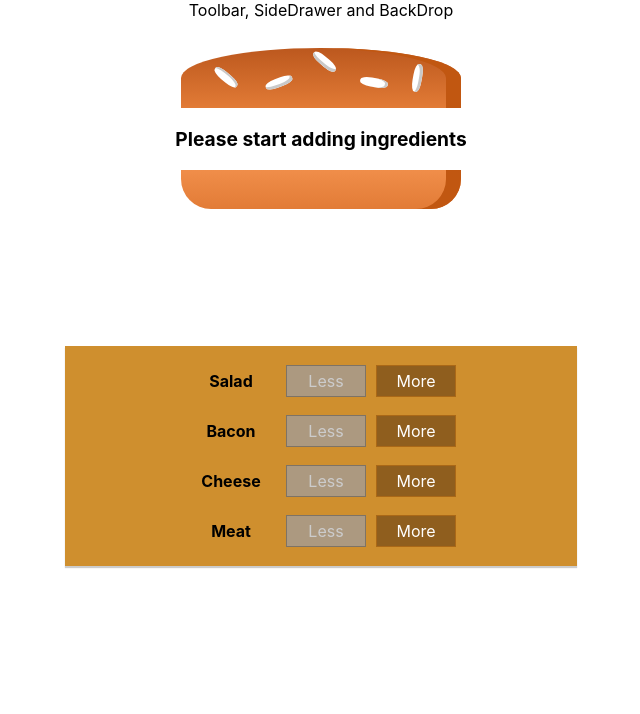
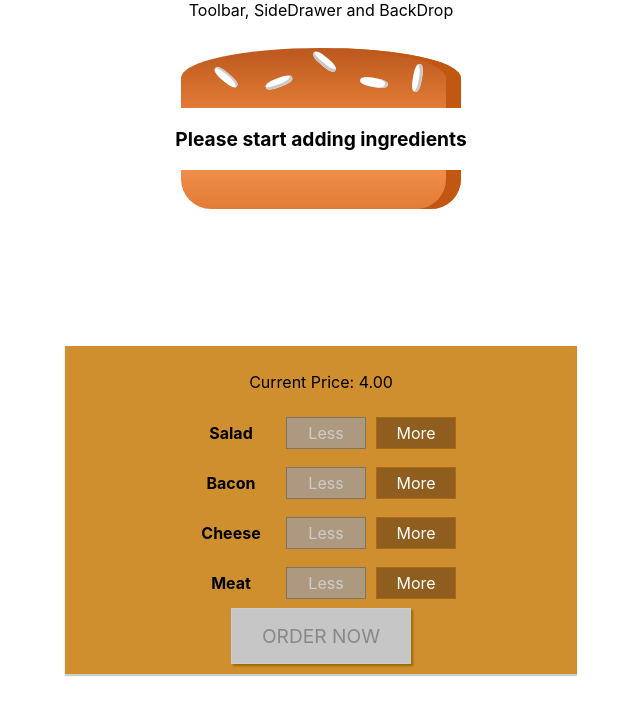
Before and after one commit to pankajks16/my-burger-app, a React app: page / in a window 1280 px wide. Shown: the top 714 px of the page, without its empty margins (319-959 px from the left). Built offline with nearby package versions, Linux system fonts and the light colour scheme.

Commit message:
Added the backdrop and the modal UI component

```diff
--- a/src/components/Burger/BuildControls/BuildControls.js
+++ b/src/components/Burger/BuildControls/BuildControls.js
@@ -13,6 +13,7 @@
 const buildControls = (props) => {
     return (
         <div className={classes.BuildControls}>
+            <p>Current Price: {props.price.toFixed(2)}</p>
             {controls.map(ctrl => (
                 <BuildControl
                     key={ctrl.label}
@@ -22,6 +23,11 @@
                     disabled={props.disabled[ctrl.type]}
                 />
             ))}
+            <button
+                className={classes.OrderButton}
+                disabled={!props.purchasable}
+                onClick={props.ordered}
+            >ORDER NOW</button>
         </div>
     )
 }
--- a/src/components/Burger/BuildControls/BuildControls.module.css
+++ b/src/components/Burger/BuildControls/BuildControls.module.css
@@ -8,3 +8,44 @@
     margin: auto;
     padding: 10px 0;
 }
+
+.OrderButton {
+    background-color: #DAD735;
+    outline: none;
+    cursor: pointer;
+    border: 1px solid #966909;
+    color: #966909;
+    font-family: inherit;
+    font-size: 1.2em;
+    padding: 15px 30px;
+    box-shadow: 2px 2px 2px #966909;
+}
+
+.OrderButton:hover, .OrderButton:active {
+    background-color: #A0DB41;
+    border: 1px solid #966909;
+    color: #966909;
+}
+
+.OrderButton:disabled {
+    background-color: #C7C6C6;
+    cursor: not-allowed;
+    border: 1px solid #ccc;
+    color: #888888;
+}
+
+.OrderButton:not(:disabled) {
+    animation: enable 0.3s linear;
+}
+
+@keyframes enable {
+    0% {
+        transform: scale(1);
+    }
+    60% {
+        transform: scale(1.1);
+    }
+    100% {
+        transform: scale(1);
+    }
+}
--- /dev/null
+++ b/src/components/Burger/OrderSummary/OrderSummary.js
@@ -0,0 +1,28 @@
+import React from 'react';
+
+import Aux from '../../../hoc/Auxs';
+
+const orderSummary = (props) => {
+    const ingredientObj = props.ingredients;
+
+    const ingredientSummary = Object.keys(ingredientObj)
+        .map(igKey => {
+            return (
+                <li key={igKey}>
+                    <span style={{ textTransform: 'capitalize' }}>{igKey}</span>: {ingredientObj[igKey]}
+                </li>
+            );
+        });
+
+    return (
+        <Aux>
+            <h3>Your Orders:</h3>
+            <p>A delicious burger with the following ingredients:</p>
+            <ul>
+                {ingredientSummary}
+            </ul>
+        </Aux>
+    );
+}
+
+export default orderSummary;
--- /dev/null
+++ b/src/components/UI/Backdrop/Backdrop.js
@@ -0,0 +1,11 @@
+import React from 'react';
+
+import classes from './Backdrop.module.css';
+
+const backdrop = (props) => {
+    return (
+        props.show ? <div className={classes.Backdrop} onClick={props.clicked}></div> : null
+    );
+}
+
+export default backdrop;
--- /dev/null
+++ b/src/components/UI/Backdrop/Backdrop.module.css
@@ -0,0 +1,9 @@
+.Backdrop {
+    width: 100%;
+    height: 100%;
+    position: fixed;
+    z-index: 100;
+    left: 0;
+    top: 0;
+    background-color: rgba(0, 0, 0, 0.5);
+}
--- /dev/null
+++ b/src/components/UI/Modal/Modal.js
@@ -0,0 +1,23 @@
+import React from 'react';
+
+import Aux from '../../../hoc/Auxs';
+import Backdrop from '../Backdrop/Backdrop';
+import classes from './Modal.module.css';
+
+const modal = (props) => {
+    return (
+        <Aux>
+            <Backdrop show={props.show} clicked={props.modalClosed} />
+            <div
+                className={classes.Modal}
+                style={{
+                    transform: props.show ? 'translateY(0)' : 'translateY(-100vh)',
+                    opacity: props.show ? '1' : '0'
+                }}>
+                {props.children}
+            </div>
+        </Aux>
+    );
+}
+
+export default modal;
--- /dev/null
+++ b/src/components/UI/Modal/Modal.module.css
@@ -0,0 +1,20 @@
+.Modal {
+    position: fixed;
+    z-index: 500;
+    background-color: white;
+    width: 70%;
+    border: 1px solid #ccc;
+    box-shadow: 1px 1px 1px black;
+    padding: 16px;
+    left: 15%;
+    top: 30%;
+    box-sizing: border-box;
+    transition: all 0.3s ease-out;
+}
+
+@media (min-width: 600px) {
+    .Modal {
+        width: 500px;
+        left: calc(50% - 250px);
+    }
+}
--- a/src/containers/BurgerBuilder/BurgerBuilder.js
+++ b/src/containers/BurgerBuilder/BurgerBuilder.js
@@ -3,6 +3,8 @@
 
 import Burger from '../../components/Burger/Burger';
 import BuildControls from '../../components/Burger/BuildControls/BuildControls';
+import Modal from '../../components/UI/Modal/Modal';
+import OrderSummary from '../../components/Burger/OrderSummary/OrderSummary';
 
 const INGREDIENT_PRICES = {
 	salad: 0.8,
@@ -20,7 +22,26 @@
 			bacon: 0,
 			meat: 0
 		},
-		totalPrice: 4
+		totalPrice: 4,
+		purchasable: false,
+		purchasing: false
+	}
+
+	updatePurchase = (ingredients) => {
+
+		const ingredientKeyArray = Object.keys(ingredients);
+
+		console.log(ingredients);
+
+		const valArray = ingredientKeyArray.map((keys) => {
+			return ingredients[keys];
+		});
+
+		const sum = valArray.reduce((sum, ele) => {
+			return sum + ele;
+		}, 0);
+
+		this.setState({ purchasable: sum > 0 })
 	}
 
 	addIngredientHandler = (type) => {
@@ -35,6 +56,7 @@
 		const oldPrice = this.state.totalPrice;
 		const newPrice = oldPrice + additionalPrice;
 		this.setState({ totalPrice: newPrice, ingredients: updatedIngredients });
+		this.updatePurchase(updatedIngredients);
 	}
 
 	removeIngredientHandler = (type) => {
@@ -52,6 +74,15 @@
 		const oldPrice = this.state.totalPrice;
 		const newPrice = oldPrice - deductionalPrice;
 		this.setState({ totalPrice: newPrice, ingredients: updatedIngredients });
+		this.updatePurchase(updatedIngredients);
+	}
+
+	purchaseHandler = () => {
+		this.setState({ purchasing: true });
+	}
+
+	purchaseCancelhandler = () => {
+		this.setState({ purchasing: false });
 	}
 
 	render() {
@@ -66,10 +97,16 @@
 		return (
 			<Aux>
 				<Burger ingredients={this.state.ingredients} />
+				<Modal show={this.state.purchasing} modalClosed={this.purchaseCancelhandlery}>
+					<OrderSummary ingredients={this.state.ingredients}></OrderSummary>
+				</Modal>
 				<BuildControls
 					ingredientAdded={this.addIngredientHandler}
 					ingredientRemoved={this.removeIngredientHandler}
 					disabled={disabledInfo}
+					purchasable={this.state.purchasable}
+					price={this.state.totalPrice}
+					ordered={this.purchaseHandler}
 				/>
 			</Aux>
 		);
```
